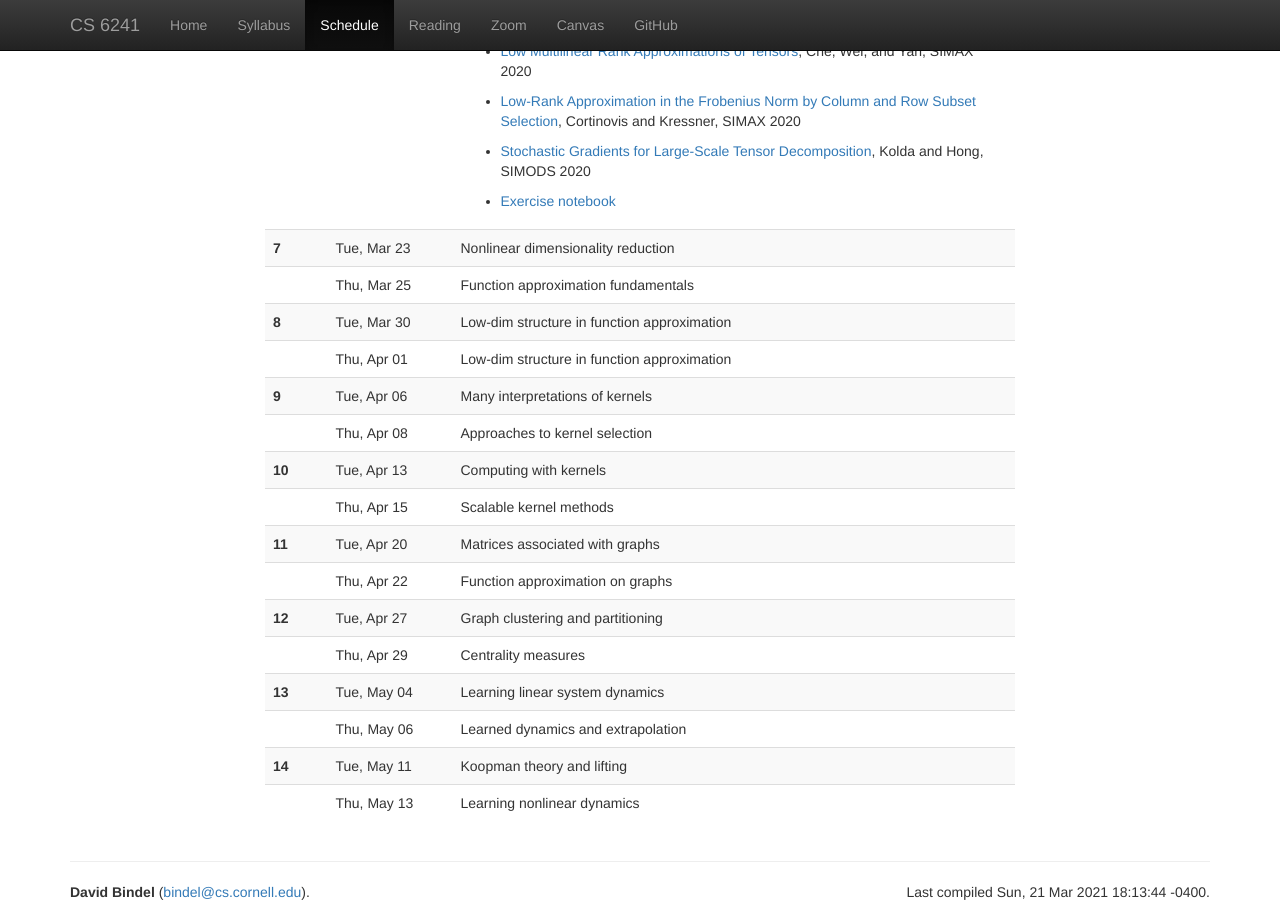
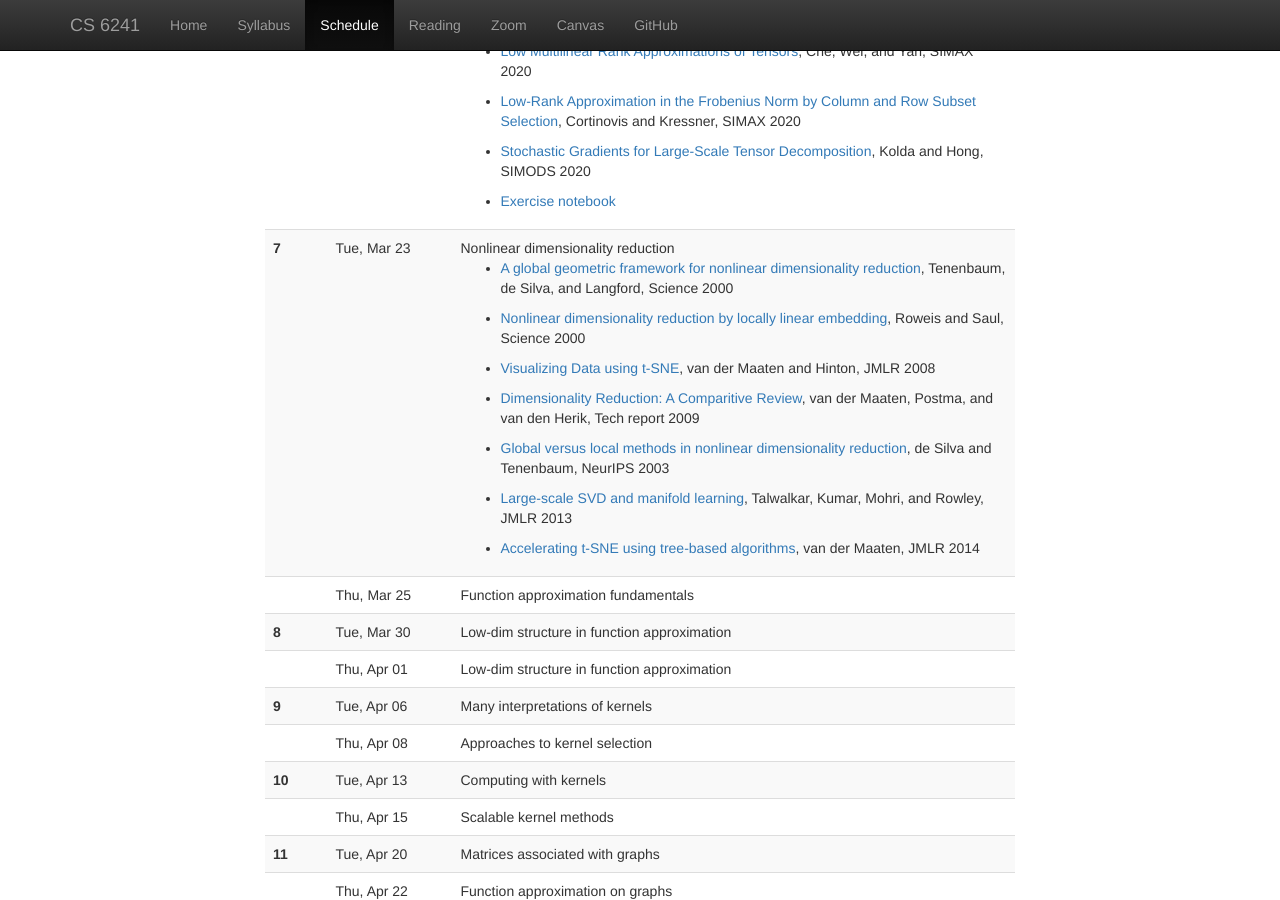
Before and after one commit to dbindel/cs6241-s21, a Jekyll site: the page built from web/schedule.html, in a window 1280 px wide and 900 px high, scrolled down 2322 px. Built offline with Jekyll 4.4.1, drawn with Linux system fonts in a browser that asks for light colours; nearby versions of some CDN libraries.

Commit message:
Add reading for 3/23.

```diff
--- a/web/_data/lectures.yml
+++ b/web/_data/lectures.yml
@@ -170,6 +170,19 @@
 -
   date: 2021-03-23
   info: Nonlinear dimensionality reduction
+  hw:
+    - "[A global geometric framework for nonlinear dimensionality reduction](https://web.mit.edu/cocosci/Papers/sci_reprint.pdf),
+       Tenenbaum, de Silva, and Langford, Science 2000"
+    - "[Nonlinear dimensionality reduction by locally linear embedding](https://science.sciencemag.org/content/sci/290/5500/2323.full.pdf),
+       Roweis and Saul, Science 2000"
+    - "[Visualizing Data using t-SNE](https://www.jmlr.org/papers/volume9/vandermaaten08a/vandermaaten08a.pdf), van der Maaten and Hinton, JMLR
+       2008"
+    - "[Dimensionality Reduction: A Comparitive Review](https://lvdmaaten.github.io/publications/papers/TR_Dimensionality_Reduction_Review_2009.pdf), van der Maaten,
+      Postma, and van den Herik, Tech report 2009"
+    - "[Global versus local methods in nonlinear dimensionality reduction](https://web.mit.edu/cocosci/Papers/nips02-localglobal-in-press.pdf), de Silva and Tenenbaum, NeurIPS 2003"
+    - "[Large-scale SVD and manifold learning](https://www.jmlr.org/papers/v14/talwalkar13a.html), Talwalkar, Kumar, Mohri,
+       and Rowley, JMLR 2013"
+    - "[Accelerating t-SNE using tree-based algorithms](https://jmlr.org/papers/v15/vandermaaten14a.html), van der Maaten, JMLR 2014"
 -
   date: 2021-03-25
   info: Function approximation fundamentals
```
